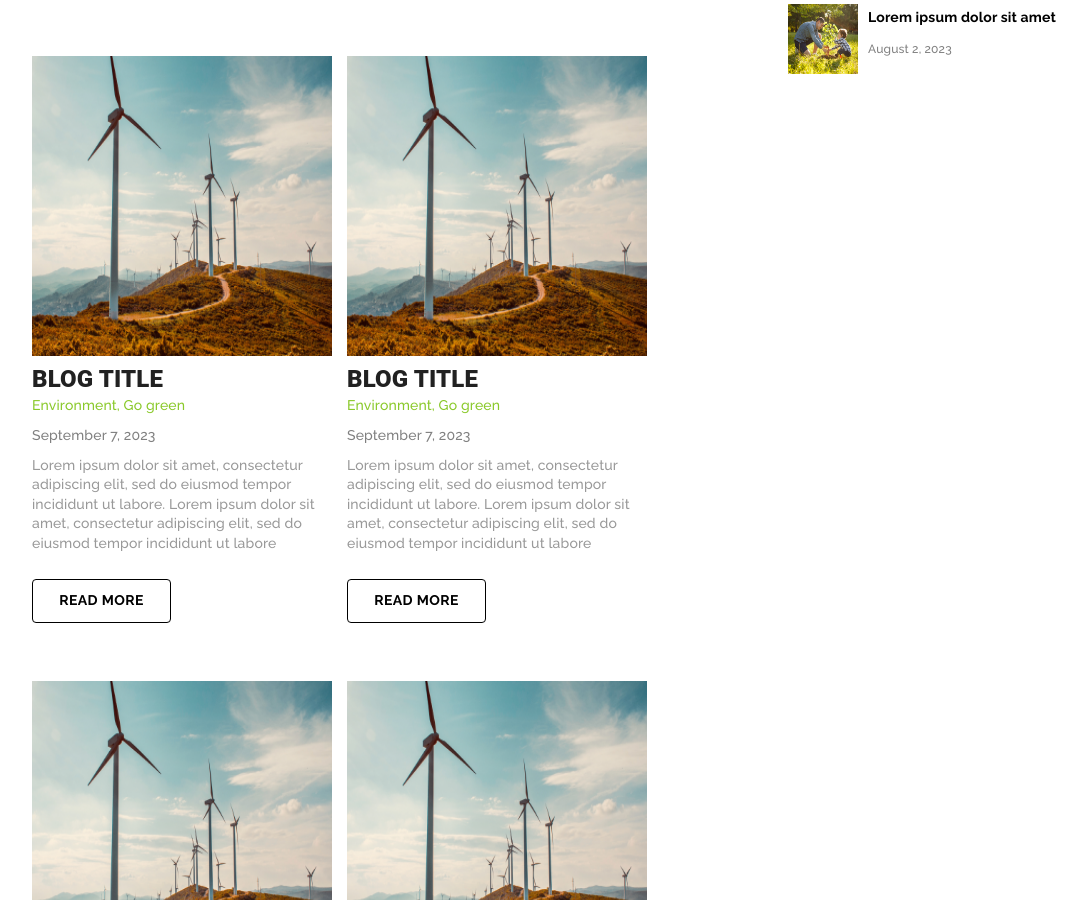
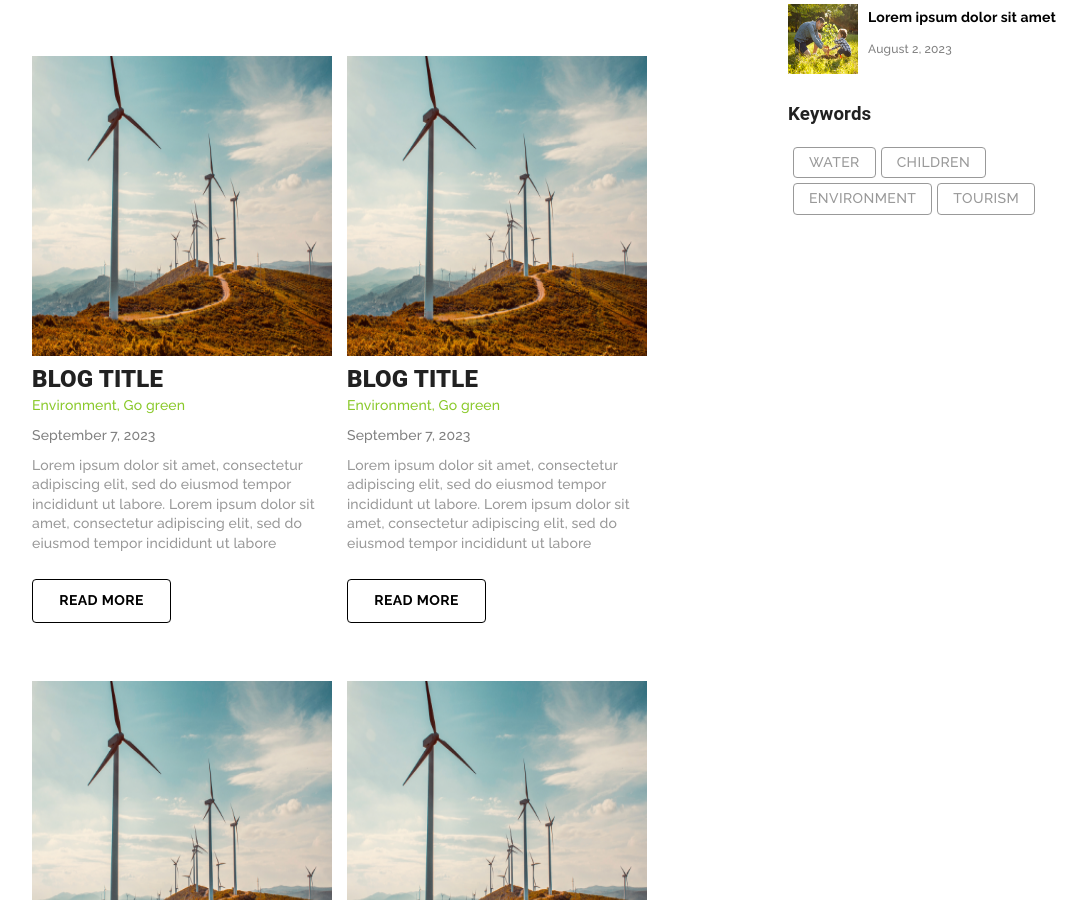
Before and after one commit to vavva1987/ecotour-project, a React (Create React App) app: page /blog in a window 1280 px wide. Shown: the part 897-1797 px from the top of the page, without its empty margins (80-1167 px from the left). Built offline with nearby package versions, Linux system fonts and the light colour scheme.

Commit message:
added Keywords to Sidebar

```diff
--- a/src/Pages/Blog/BlogSidebar/BlogSidebar.tsx
+++ b/src/Pages/Blog/BlogSidebar/BlogSidebar.tsx
@@ -2,6 +2,7 @@ import { Container, IconButton, InputBase, Paper } from '@mui/material'
 import SearchIcon from '@mui/icons-material/Search'
 import Categories from './SidebarPages/Categories/Categories'
 import RecentPosts from './SidebarPages/RecentPosts/RecentPosts'
+import Keywords from './SidebarPages/Keywords/Keywords'
 
 type Props = {}
 
@@ -43,6 +44,7 @@ const BlogSidebar = (props: Props) => {
             </Paper>
             <Categories disableGutters />
             <RecentPosts />
+            <Keywords />
         </Container>
     )
 }
--- /dev/null
+++ b/src/Pages/Blog/BlogSidebar/SidebarPages/Keywords/Keywords.scss
@@ -0,0 +1,19 @@
+.keywords {
+    .keywords-btn {
+        padding-bottom: 5px;
+        button {
+            margin-left: 5px;
+            color: #999;
+            font-family: Raleway;
+            font-size: 14px;
+            font-style: normal;
+            font-weight: 500;
+            line-height: 140.625%;
+            border: 1px solid #999;
+            &:hover {
+                background-color: #8ac92a;
+                color: #ffffff;
+            }
+        }
+    }
+}
--- a/src/Pages/Blog/BlogSidebar/SidebarPages/Keywords/Keywords.tsx
+++ b/src/Pages/Blog/BlogSidebar/SidebarPages/Keywords/Keywords.tsx
@@ -1,7 +1,24 @@
+import { Button, Container } from '@mui/material'
+import './Keywords.scss'
+
 type Props = {}
 
 const Keywords = (props: Props) => {
-    return <div>Keywords</div>
+    return (
+        <Container className="keywords" disableGutters={true}>
+            <div>
+                <h3>Keywords</h3>
+            </div>
+            <div className="keywords-btn">
+                <Button variant="outlined">Water</Button>
+                <Button variant="outlined">Children</Button>
+            </div>
+            <div className="keywords-btn">
+                <Button variant="outlined">Environment</Button>
+                <Button variant="outlined">Tourism</Button>
+            </div>
+        </Container>
+    )
 }
 
 export default Keywords
```
